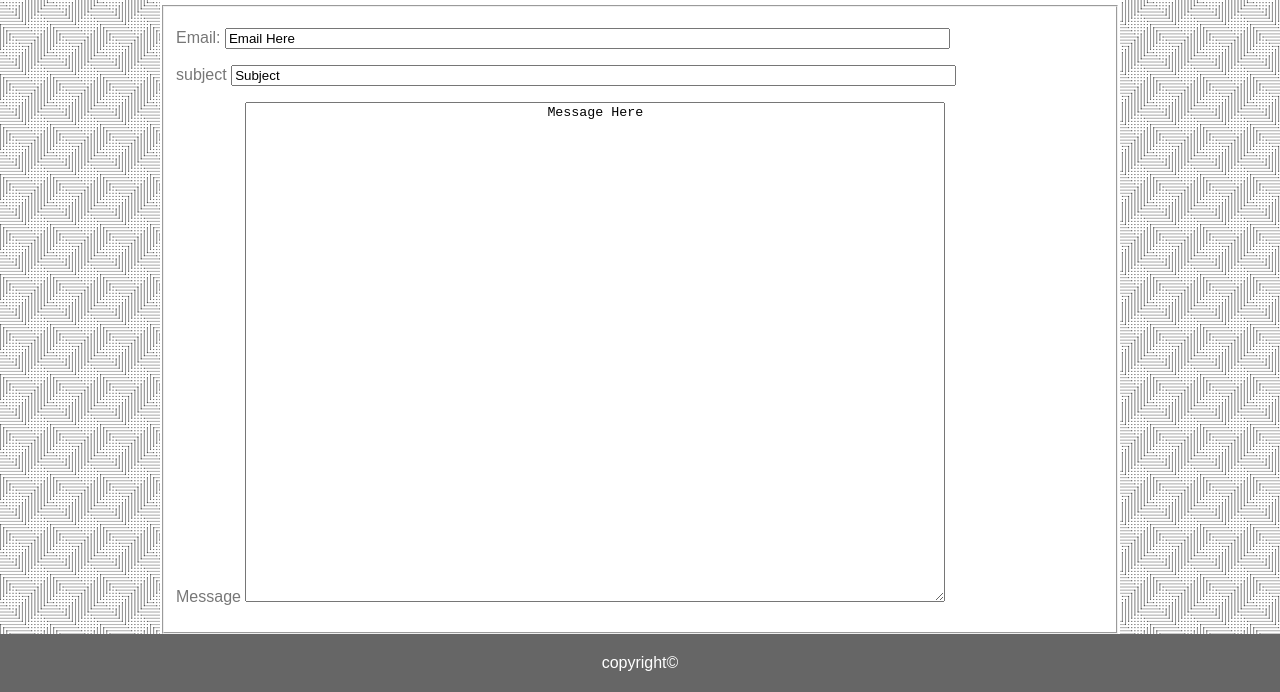
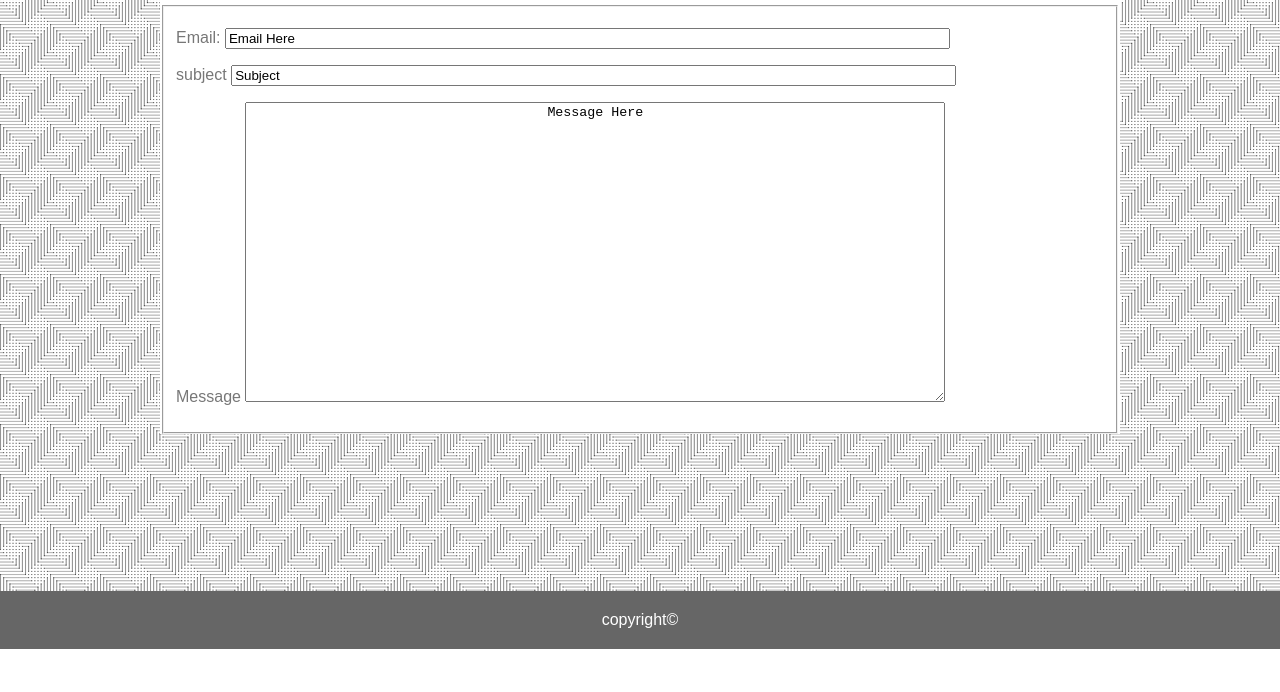
Before and after one commit to jayxmiller24/homeworkassignmenthard, a plain HTML site: page homeworkweek2hard/Contact.html in a window 1280 px wide. Shown: the part 151-843 px from the top of the page. After the commit the page ends 800 px from the top, so only its background shows below. Drawn offline with Linux system fonts and the light colour scheme.

Commit message:
changed footer

```diff
--- a/homeworkweek2hard/assets/style.css
+++ b/homeworkweek2hard/assets/style.css
@@ -65,6 +65,9 @@ footer {
     text-align: center;
     border: 25px;
     padding: 20px;
+    position: fixed;
+    bottom: 0;
+    width: 100%;
 
 
 }
@@ -99,7 +102,7 @@ hr {
 
 
 .message {
-    height: 500px;
+    height: 300px;
     width: 700px;
     text-align: center;
 }
```
Also changed, not shown: 1 other file.
